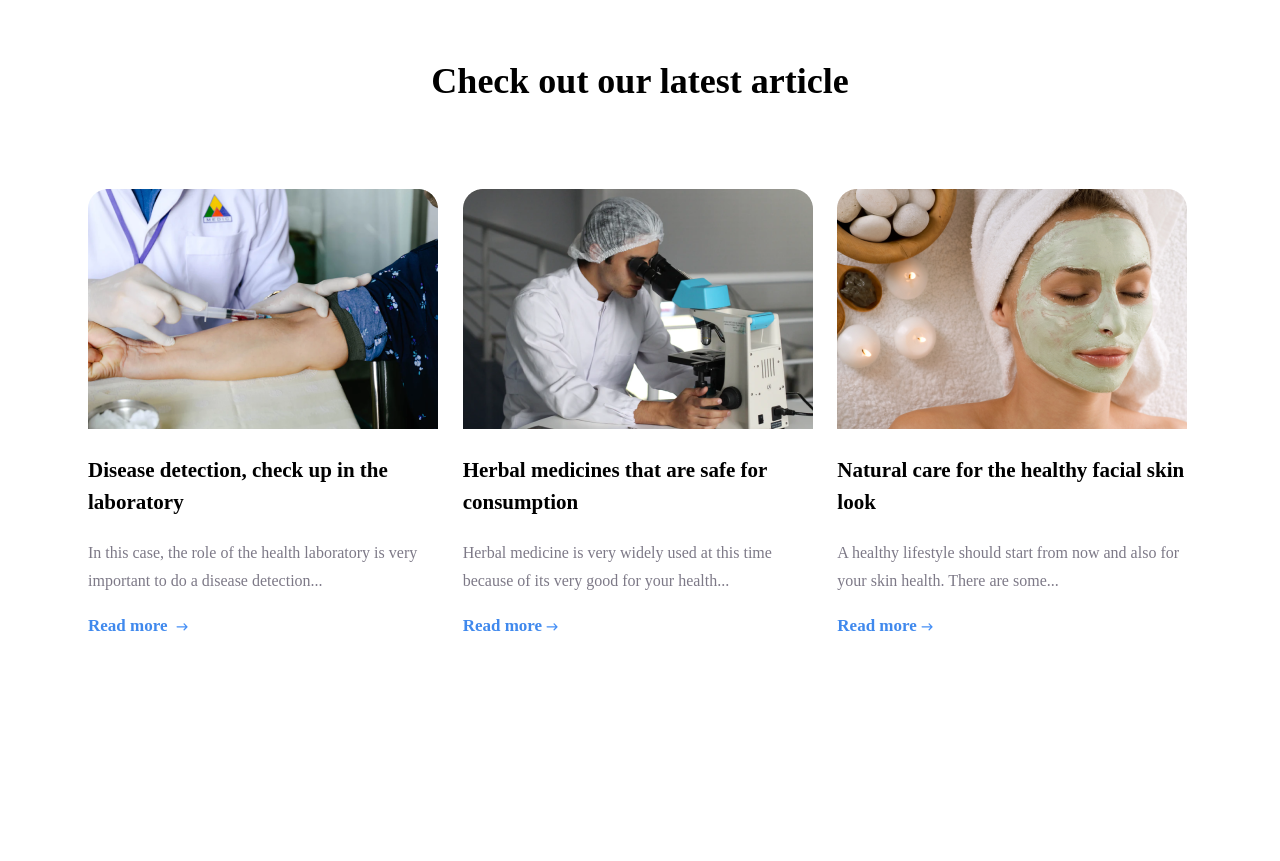
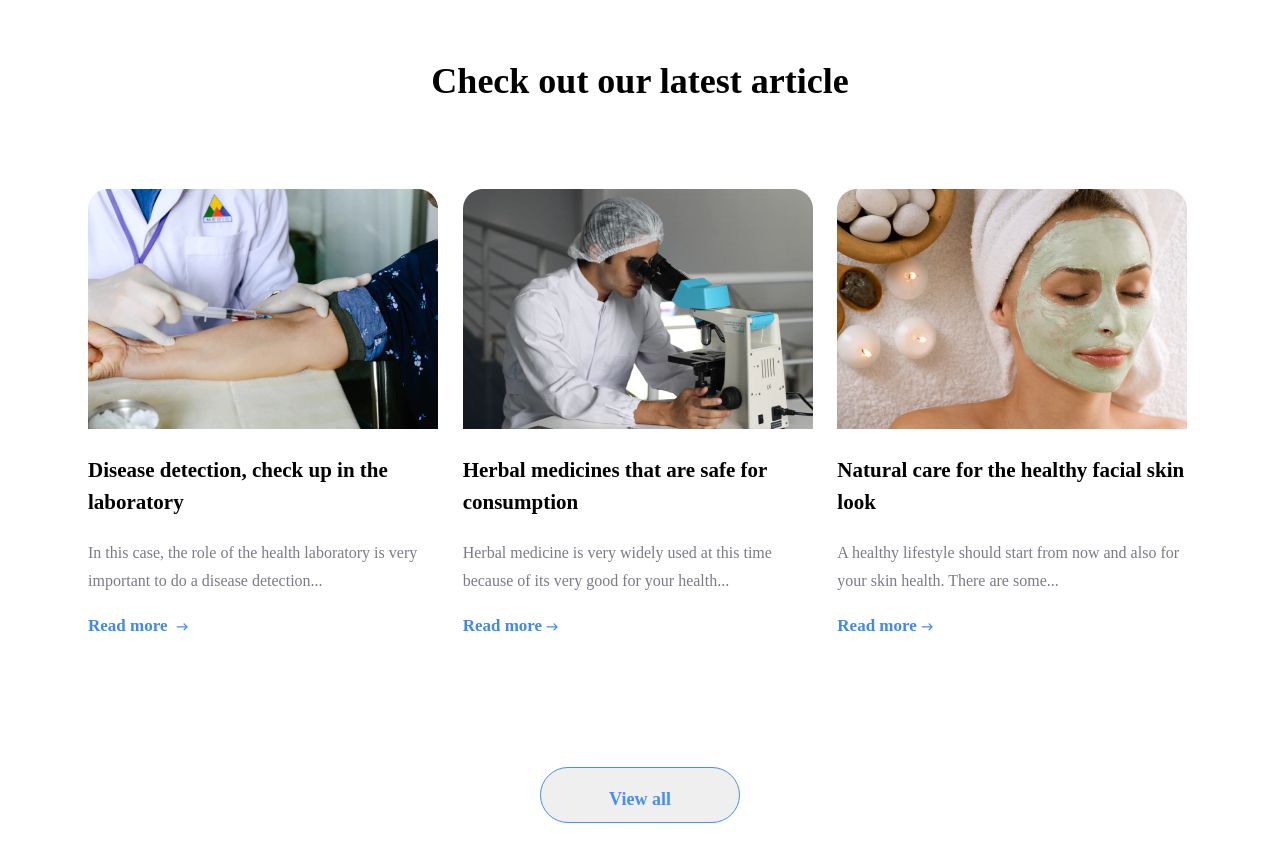
Before and after one commit to Arman7052/Health-Care-with-CSS, a plain HTML site: page index.html in a window 1280 px wide. Shown: the part 3529-4390 px from the top of the page. Before the commit the page ends 4274 px from the top, so only its background shows below. Drawn offline with Linux system fonts and the light colour scheme.

Commit message:
Button added

```diff
--- a/index.html
+++ b/index.html
@@ -197,6 +197,9 @@
 
             </div>
         </article>
+        <div class="btn">
+            <button class="btn-primary">View all</button>
+        </div>
     </main>
 
     <footer>
--- a/styles.css
+++ b/styles.css
@@ -337,6 +337,7 @@
      font-weight: 600;
      line-height: 28px;
      width: 266px;
+     cursor: pointer;
 
  }
  .read img{
```
